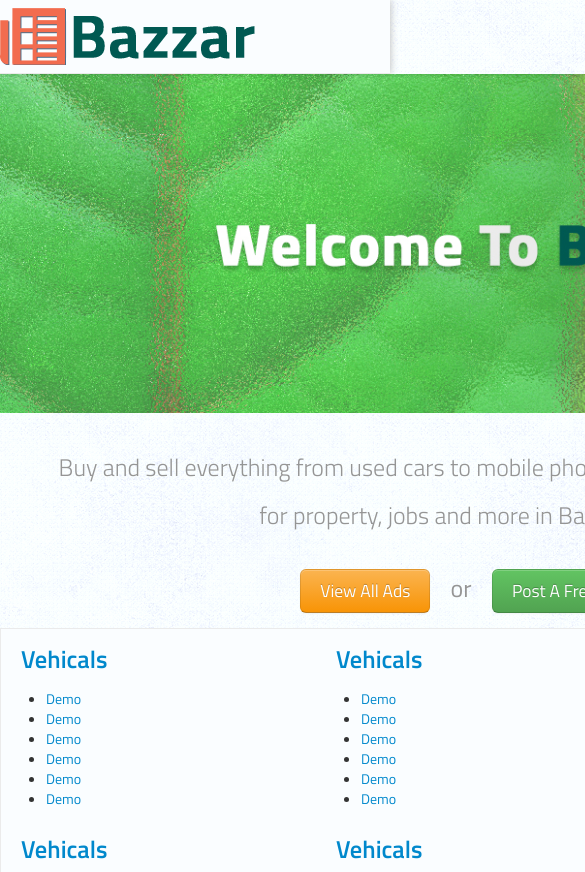
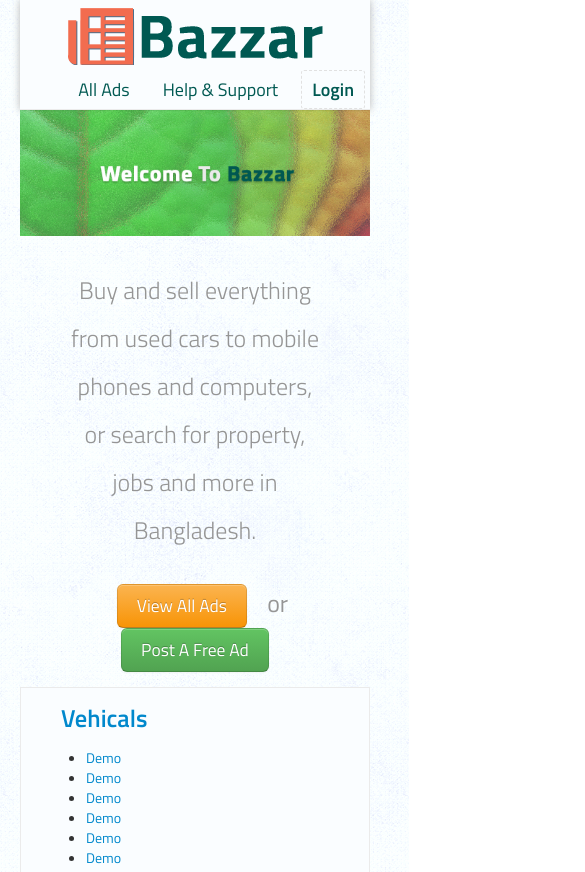
Before and after one commit to ArRolin/Cads, a plain HTML site: page index.html in a window 390 px wide. Shown: the top 872 px of the page, 585 px wide, since content can reach past the window. Drawn offline with nearby package versions, Linux system fonts and the light colour scheme.

Commit message:
HTML and CSS edit for Responsive

```diff
--- a/index.html
+++ b/index.html
@@ -12,6 +12,7 @@
     <meta name="viewport" content="width=device-width, initial-scale=1, maximum-scale=1">
     <!-- Bootstrap -->
     <link href="css/bootstrap.min.css" rel="stylesheet" media="screen">
+    <link href="css/bootstrap-responsive.min.css" rel="stylesheet" media="screen">
     <link href="style.css" rel="stylesheet">
 
     <!--[if lt IE 9]>
@@ -35,7 +36,7 @@
       <!-- Start Container -->
     	<div class="container">
         <!-- Start Row -->
-    		<div class="row">
+    		<div class="row text-center">
           <!-- Start Span4 -->
           <div class="span4">
             <a href="#"><img src="img/logo.png" alt="Bazzar"></a>
@@ -63,7 +64,7 @@
       <!-- Start Container -->
       <div class="container">
         <!-- Start Row -->
-        <div class="row">
+        <div class="row text-center">
           <!-- Start Span12 -->
           <div class="span12 banner">
             <img src="img/banner.jpg" alt="Banner">
@@ -74,7 +75,7 @@
         <!-- Start Row -->
         <div class="row ft-des">
           <!-- Start Span12 -->
-          <div class="span12">
+          <div class="span12 text-center ">
             <h2>Buy and sell everything from used cars to mobile phones and computers, or search
 for property, jobs and more in Bangladesh.</h2>
             <!-- Start bn-buttons -->
```
